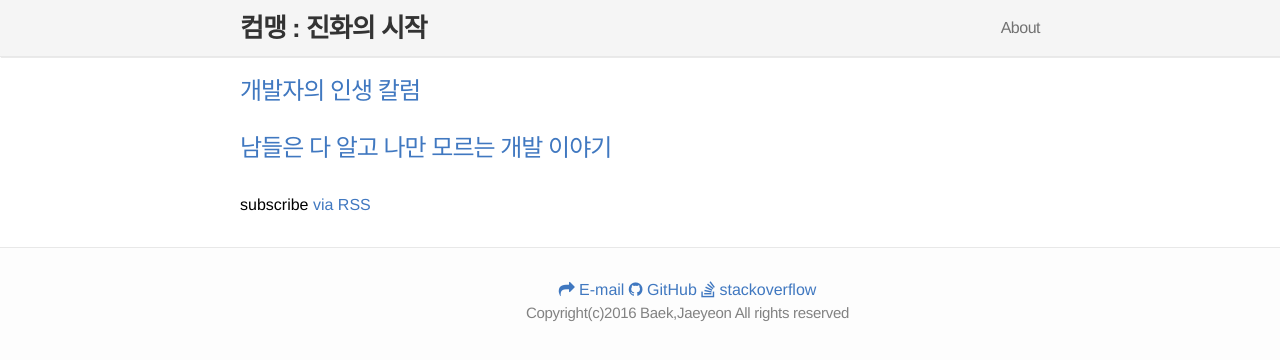
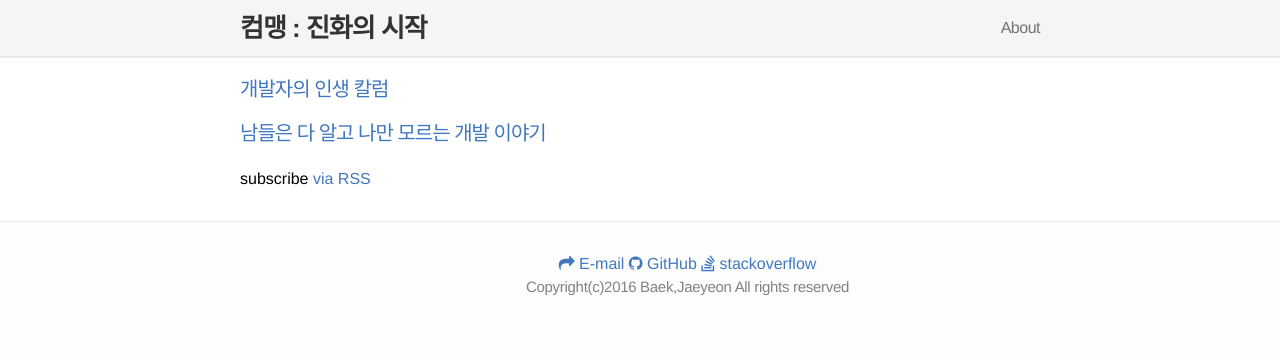
Before and after one commit to jybaek/jybaek.github.com, a Jekyll site: the page built from index.html, in a window 1280 px wide. Shown: the top 360 px of the page. Built offline with Jekyll 4.4.1, drawn with Linux system fonts in a browser that asks for light colours; nearby versions of some CDN libraries.

Commit message:
Update post

```diff
--- a/css/main.css
+++ b/css/main.css
@@ -144,10 +144,10 @@ a:visited { color: #205caa; }
 
 .posts { list-style-type: none; }
 
-.posts li { margin-bottom: 30px; }
+.posts li { margin-bottom: 20px; }
 
 .posts .post-link {
-  font-size: 24px;
+  font-size: 20px;
   letter-spacing: -1px;
   line-height: 1;
 }
```
Also changed, not shown: _posts/2016-10-26-lost_password_docuwiki.md (+9 -3 lines).
